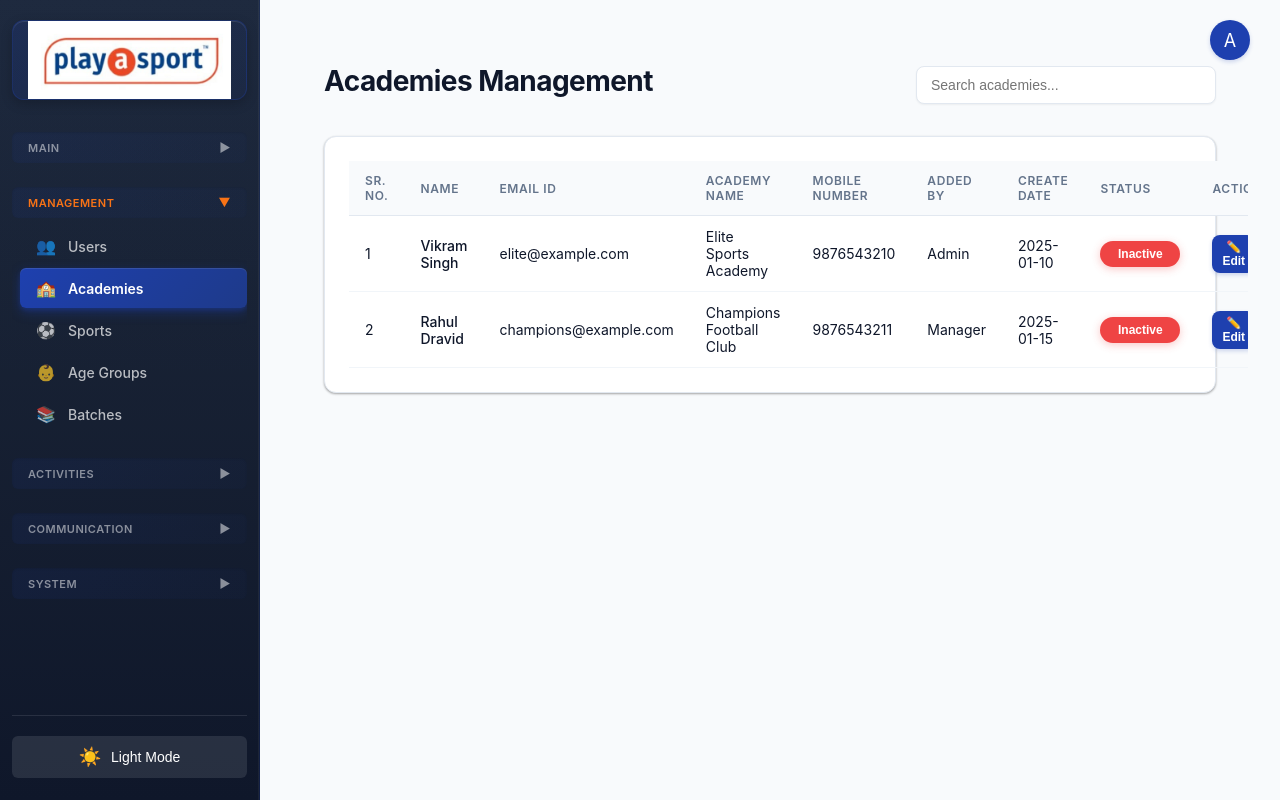
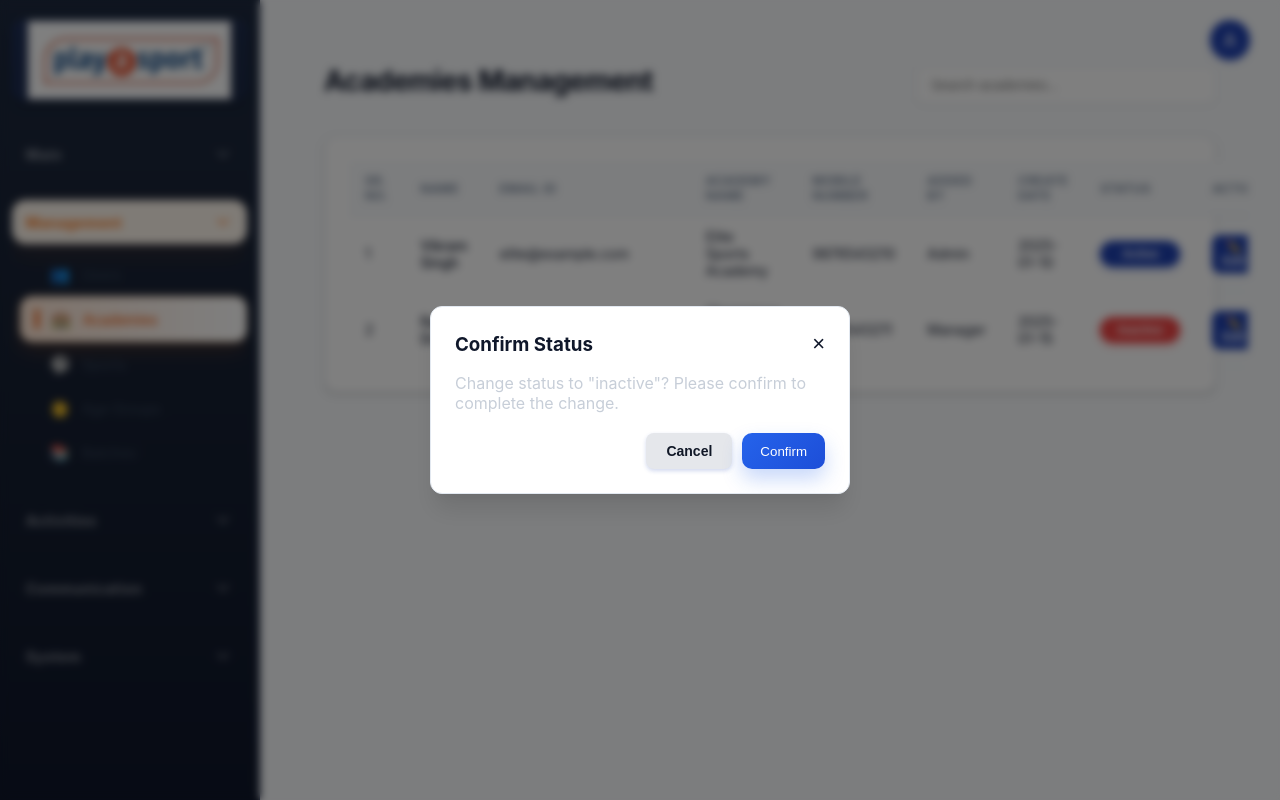
Before and after one commit to sandeepkolay1989/Admin-PAS, a Next.js app: page /academies in a window 1280 px wide. Both pictures are taken after a click on the button "Active". Built offline with nearby package versions, Linux system fonts and the light colour scheme.

Commit message:
Changes in page & style

```diff
--- a/src/app/(dashboard)/academies/page.jsx
+++ b/src/app/(dashboard)/academies/page.jsx
@@ -7,11 +7,79 @@ export default function AcademiesPage() {
     const { academies, setAcademies } = useAdmin();
     const styles = useTheme();
     const [searchTerm, setSearchTerm] = useState('');
+    const [confirmModal, setConfirmModal] = useState(null); // { id, nextStatus, message }
 
     const toggleStatus = (id) => {
+        const target = academies.find(a => a.id === id);
+        if (!target) return;
+        const nextStatus = target.status === 'active' ? 'inactive' : 'active';
+        setConfirmModal({
+            id,
+            nextStatus,
+            message: `Change status to "${nextStatus}"? Please confirm to complete the change.`
+        });
+    };
+
+    const handleConfirmStatus = () => {
+        if (!confirmModal) return;
+        const { id, nextStatus } = confirmModal;
         setAcademies(academies.map(academy =>
-            academy.id === id ? { ...academy, status: academy.status === 'active' ? 'inactive' : 'active' } : academy
+            academy.id === id ? { ...academy, status: nextStatus } : academy
         ));
+        setConfirmModal(null);
+    };
+
+    const handleCancelStatus = () => setConfirmModal(null);
+
+    const renderConfirmModal = () => {
+        if (!confirmModal) return null;
+        return (
+            <div style={styles.modalOverlay}>
+                <div style={{ ...styles.modal, maxWidth: '420px' }}>
+                    <div style={{ display: 'flex', justifyContent: 'space-between', alignItems: 'center', marginBottom: '16px' }}>
+                        <h3 style={{ margin: 0, color: styles.title.color }}>Confirm Status</h3>
+                        <button
+                            onClick={handleCancelStatus}
+                            style={{
+                                background: 'none',
+                                border: 'none',
+                                fontSize: '22px',
+                                cursor: 'pointer',
+                                color: styles.title.color,
+                                padding: 0
+                            }}
+                            aria-label="Close"
+                        >
+                            ×
+                        </button>
+                    </div>
+                    <p style={{ color: styles.subtitle.color, marginBottom: '20px' }}>{confirmModal.message}</p>
+                    <div style={{ display: 'flex', justifyContent: 'flex-end', gap: '10px' }}>
+                        <button
+                            onClick={handleCancelStatus}
+                            style={{ ...styles.button, backgroundColor: '#e5e7eb', color: '#111827' }}
+                        >
+                            Cancel
+                        </button>
+                        <button
+                            onClick={handleConfirmStatus}
+                            style={{
+                                ...styles.buttonSuccess,
+                                background: 'linear-gradient(135deg, #2563eb 0%, #1d4ed8 100%)',
+                                color: '#ffffff',
+                                border: 'none',
+                                borderRadius: '10px',
+                                boxShadow: '0 10px 20px rgba(37, 99, 235, 0.25)',
+                                padding: '10px 18px',
+                                cursor: 'pointer'
+                            }}
+                        >
+                            Confirm
+                        </button>
+                    </div>
+                </div>
+            </div>
+        );
     };
 
     const handleDelete = (id) => {
@@ -28,6 +96,7 @@ export default function AcademiesPage() {
 
     return (
         <div style={styles.mainContent}>
+            {renderConfirmModal()}
             <div style={{ display: 'flex', justifyContent: 'space-between', alignItems: 'center', marginBottom: '30px' }}>
                 <h1 style={styles.title}>Academies Management</h1>
                 <input
--- a/src/components/Sidebar.jsx
+++ b/src/components/Sidebar.jsx
@@ -78,6 +78,20 @@ export default function Sidebar() {
         return openGroups[groupId] !== undefined ? openGroups[groupId] : hasActiveItem;
     };
 
+    const itemBaseStyle = {
+        fontSize: '14px',
+        padding: '12px 14px',
+        borderRadius: '12px',
+        display: 'flex',
+        alignItems: 'center',
+        gap: '12px',
+        color:'rgb(71, 85, 105)',
+        fontWeight: 500,
+        transition: 'all 0.2s ease',
+        marginLeft: '8px',
+        position: 'relative',
+    };
+
     return (
         <div style={{
             ...styles.sidebar,
@@ -123,25 +137,31 @@ export default function Sidebar() {
                                     justifyContent: 'space-between',
                                     cursor: 'pointer',
                                     gap: '8px',
+                                    padding: '12px 14px',
+                                    borderRadius: '14px',
+                                    background: isOpen ? accentSoft : 'transparent',
+                                    boxShadow: isOpen ? '0 8px 24px rgba(249, 115, 22, 0.12)' : 'none',
                                 }}
                                 onClick={() => toggleGroup(group.id)}
                             >
-                                <span style={{ fontSize: '11px', fontWeight: '600', textTransform: 'uppercase', letterSpacing: '0.5px' }}>
+                                <span style={{ fontSize: '14px', fontWeight: '700', textTransform: 'capitalize', letterSpacing: '0.6px' }}>
                                     {group.label}
                                 </span>
-                                <span
+                                {/* <span
                                     style={{
-                                        fontSize: '12px',
+                                        fontSize: '10px',
                                         transition: 'transform 0.2s ease',
                                         transform: isOpen ? 'rotate(90deg)' : 'rotate(0deg)',
                                         display: 'flex',
                                         alignItems: 'center',
                                         color: hasActiveItem ? accent : undefined,
+                                        fontWeight: 700,
                                     }}
                                 >
-                                    ▶
-                                </span>
-                            </div>
+                                    {isOpen ? '▼' : '▶'}
+                                </span> */}
+                             <svg xmlns="http://www.w3.org/2000/svg" width="20" height="20" viewBox="0 0 24 24" fill="none" stroke="currentColor" stroke-width="2" stroke-linecap="round" stroke-linejoin="round" class="lucide lucide-chevron-down"><path d="m6 9 6 6 6-6"/></svg>
+                           </div>
 
                             {/* Group Items */}
                             {isOpen && (
@@ -157,19 +177,30 @@ export default function Sidebar() {
                                             >
                                                 <div
                                                     style={{
-                                                        ...styles.navItem,
-                                                        ...(hoveredItem === item.id && !isActive ? styles.navItemHover : {}),
-                                                        ...(isActive ? styles.navItemActive : {}),
-                                                        display: 'flex',
-                                                        alignItems: 'center',
-                                                        gap: '12px',
-                                                        marginLeft: '8px',
+                                                        ...itemBaseStyle,
+                                                        ...(hoveredItem === item.id && !isActive ? {
+                                                            background: '#f8fafc',
+                                                            color: '#0f172a'
+                                                        } : {}),
+                                                        ...(isActive ? {
+                                                            background: 'linear-gradient(90deg, #ffe7d6 0%, #fff 100%)',
+                                                            color: '#ea580c',
+                                                            boxShadow: '0 8px 20px rgba(249, 115, 22, 0.18)',
+                                                            border: '1px solid #fed7aa'
+                                                        } : {}),
                                                     }}
                                                     onMouseEnter={() => setHoveredItem(item.id)}
                                                     onMouseLeave={() => setHoveredItem(null)}
                                                 >
-                                                    <span style={{ fontSize: '16px', width: '20px', display: 'flex', justifyContent: 'center' }}>{item.icon}</span>
-                                                    <span>{item.label}</span>
+                                                    <span style={{
+                                                        width: '4px',
+                                                        height: '20px',
+                                                        borderRadius: '6px',
+                                                        background: isActive ? '#ea580c' : 'transparent',
+                                                        transition: 'background 0.2s ease'
+                                                    }} />
+                                                    <span style={{ fontSize: '16px', width: '20px', display: 'flex', justifyContent: 'center', color: isActive ? '#ea580c' : '#94a3b8' }}>{item.icon}</span>
+                                                    <span style={{ color: isActive ? '#ea580c' : '#334155' }}>{item.label}</span>
                                                 </div>
                                             </Link>
                                         );
@@ -181,25 +212,6 @@ export default function Sidebar() {
                 })}
             </nav>
 
-            <div style={{ paddingTop: '20px', borderTop: `1px solid ${isDarkMode ? 'rgba(255,255,255,0.1)' : 'rgba(0,0,0,0.1)'}`, position: 'relative', zIndex: 1 }}>
-                <button
-                    onClick={toggleTheme}
-                    style={{
-                        ...styles.navItem,
-                        width: '100%',
-                        display: 'flex',
-                        alignItems: 'center',
-                        justifyContent: 'center',
-                        gap: '10px',
-                        background: isDarkMode ? 'rgba(255,255,255,0.1)' : 'rgba(255, 255, 255, 0.6)',
-                        color: styles.sidebar.color,
-                        marginTop: 0
-                    }}
-                >
-                    <span style={{ fontSize: '18px' }}>{isDarkMode ? '☀️' : '🌙'}</span>
-                    <span>{isDarkMode ? 'Light Mode' : 'Dark Mode'}</span>
-                </button>
-            </div>
         </div>
     );
 }
--- a/src/components/UserProfile.jsx
+++ b/src/components/UserProfile.jsx
@@ -4,6 +4,7 @@ import { useTheme } from '../context/ThemeContext';
 
 export default function UserProfile({ profile, onUpdateProfile, onLogout, onChangePassword }) {
     const styles = useTheme();
+    const { toggleTheme, isDarkMode } = styles;
     const [isOpen, setIsOpen] = useState(false);
     const dropdownRef = useRef(null);
     const fileInputRef = useRef(null);
@@ -78,6 +79,15 @@ export default function UserProfile({ profile, onUpdateProfile, onLogout, onChan
                     </div>
 
                     <div
+                        style={styles.menuItem}
+                        onClick={() => { toggleTheme(); setIsOpen(false); }}
+                        onMouseEnter={(e) => e.currentTarget.style.backgroundColor = 'rgba(14, 165, 233, 0.1)'}
+                        onMouseLeave={(e) => e.currentTarget.style.backgroundColor = 'transparent'}
+                    >
+                        <span>{isDarkMode ? '☀️' : '🌙'}</span> {isDarkMode ? 'Light Mode' : 'Dark Mode'}
+                    </div>
+
+                    <div
                         style={{ ...styles.menuItem, color: '#ef4444' }}
                         onClick={onLogout}
                         onMouseEnter={(e) => e.currentTarget.style.backgroundColor = 'rgba(239, 68, 68, 0.1)'}
```
Also changed, not shown: src/app/(dashboard)/users/page.jsx (+66 -1 lines), src/lib/styles.js.
